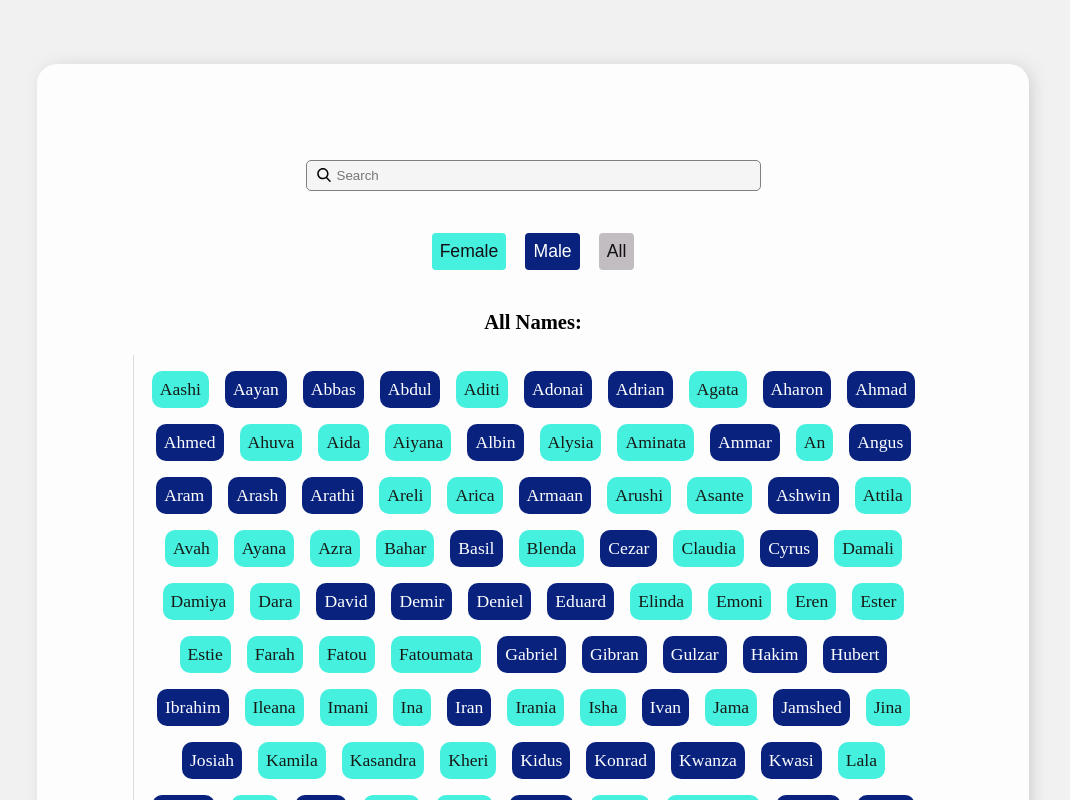
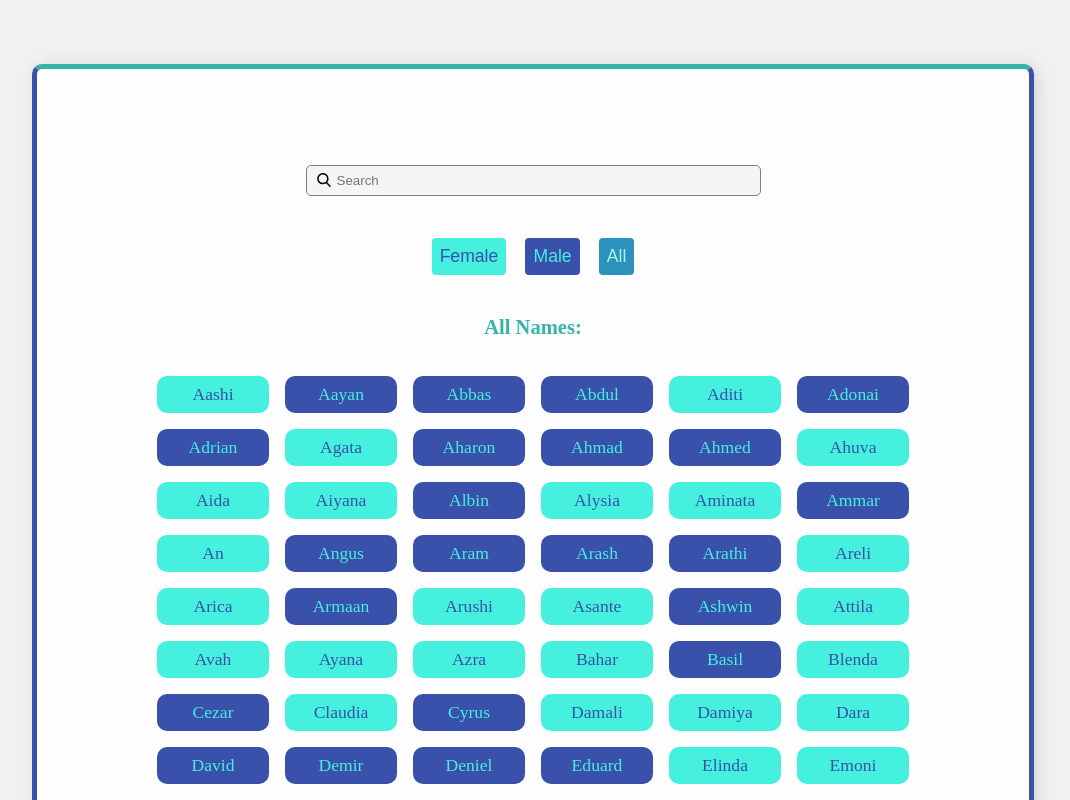
Before and after one commit to oksygenn/baby-names-react, a React (Create React App) app: page / in a window 1280 px wide. Shown: the top 800 px of the page, without its empty margins (107-1177 px from the left). Built offline with nearby package versions, Linux system fonts and the light colour scheme.

Commit message:
changes stylings

```diff
--- a/src/App.css
+++ b/src/App.css
@@ -6,13 +6,18 @@
   box-shadow: 4px 1px 18px -4px rgba(128, 128, 128, 0.39);
   border-radius: 20px;
   text-align: center;
+  border: 5px solid;
+  border-color: #35b4a7 #3951aa;
+  border-radius: 10px;
 }
 
 .name-list-container {
-  border-bottom: 1px solid rgb(221, 221, 221);
-  border-left: 1px solid rgb(221, 221, 221);
   display: flex;
   flex-wrap: wrap;
   justify-content: center;
   padding: 0.5rem;
 }
+
+h3 {
+  color: #35b4a7;
+}
--- a/src/Components/ChooseSexButton.css
+++ b/src/Components/ChooseSexButton.css
@@ -9,13 +9,16 @@
 }
 
 .all-names-btn {
-  background-color: #c2bdc0;
+  color: #aaf3ec;
+   background-color: #2a92bb;
  }
+
  .girl-btn {
    background-color: #45f0df;
+   color: #3951aa;
  }
 
  .boy-btn {
-  background-color: #08227e;
-  color: white;
+    background-color: #3951aa;
+   color: #45f0df;
  }
--- a/src/Components/NameList.css
+++ b/src/Components/NameList.css
@@ -10,11 +10,13 @@ li {
 }
 
 .boy-name {
-  background-color: #08227e;
-  color: white;
+  width: 6rem;
+  background-color: #3951aa;
+  color: #45f0df;
 }
 
 .girl-name {
+  width: 6rem;
   background-color: #45f0df;
-  color: #171a15;
+  color: #3951aa;
 }
```
Lines whose indentation alone changed are shown as unchanged.
